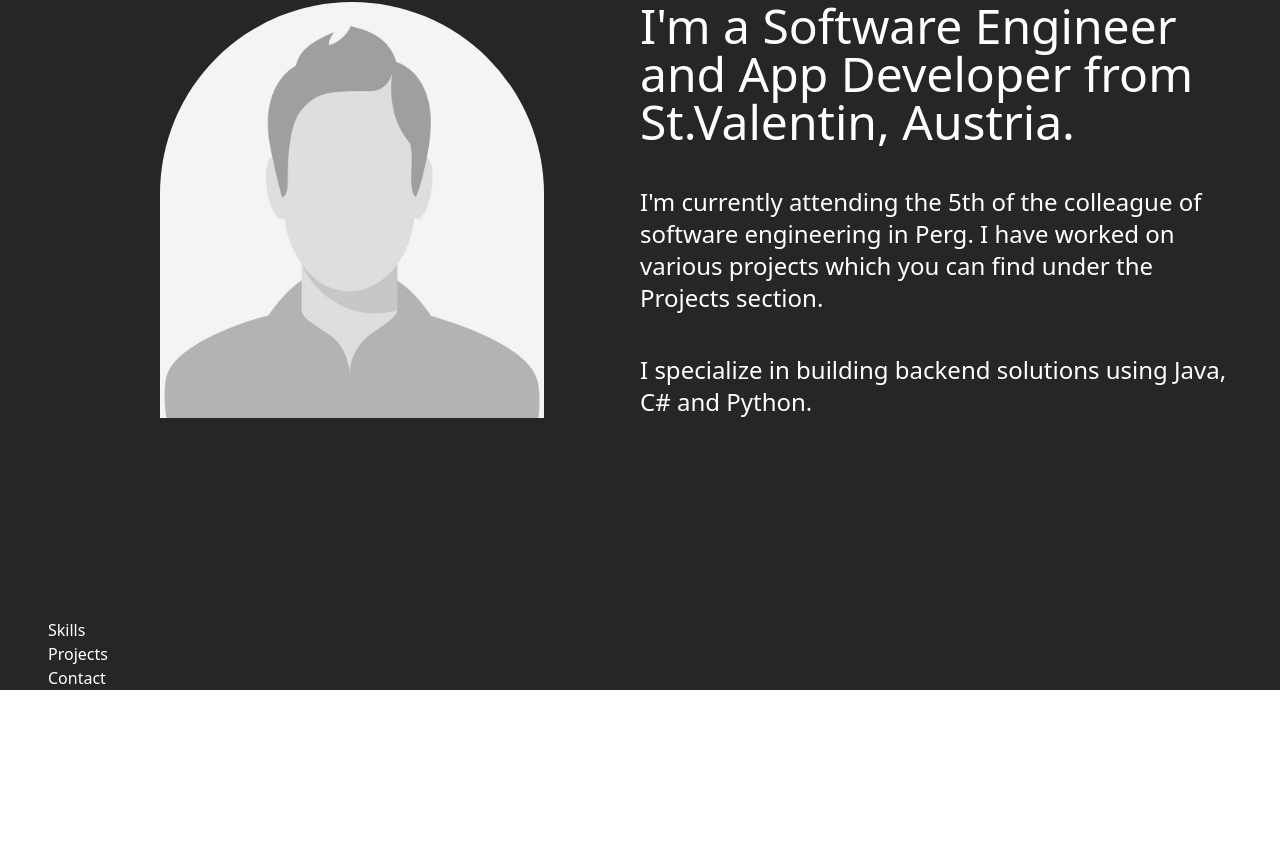
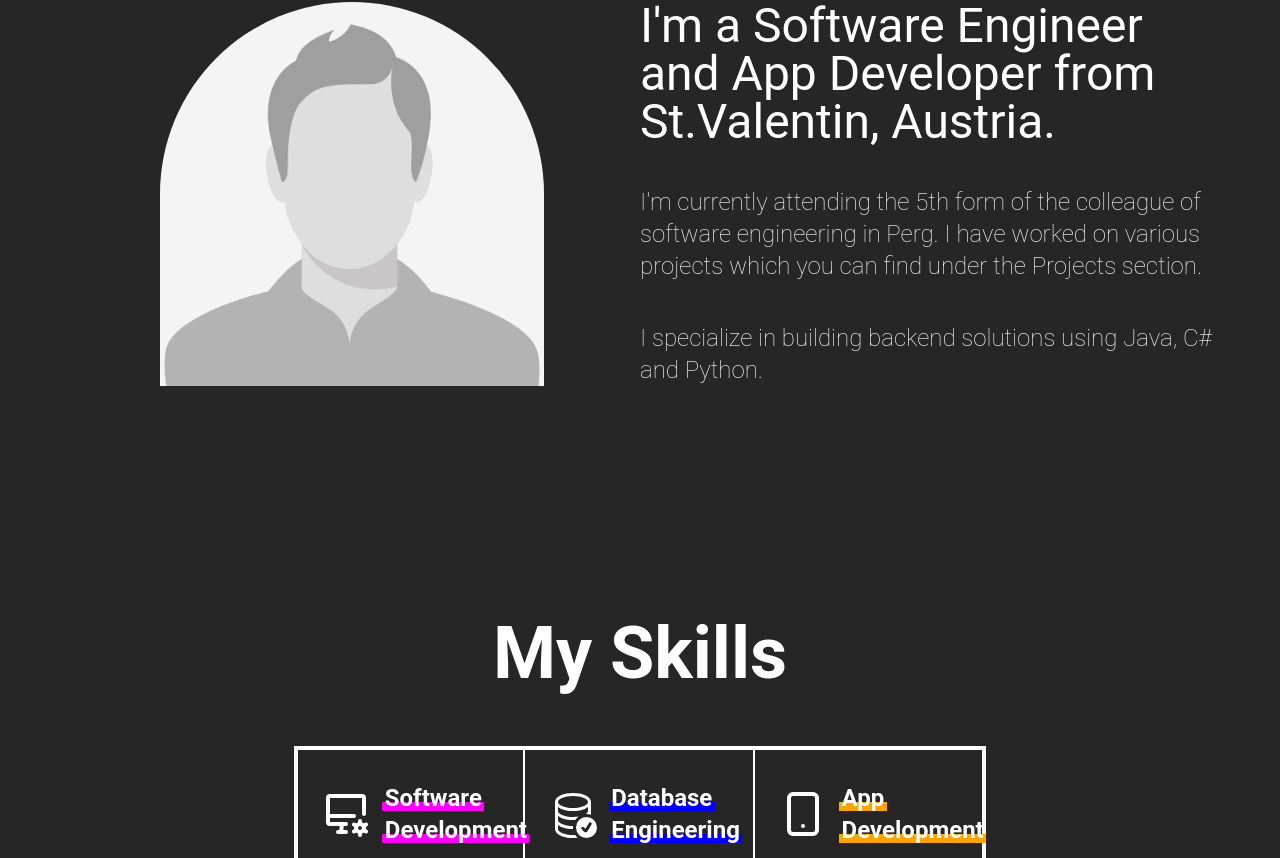
Before and after one commit to daCzepl/portfolio, a React (Vite) app: page / in a window 1280 px wide. Shown: the part 982-1840 px from the top of the page. Before the commit the page ends 1672 px from the top, so only its background shows below. Built offline with nearby package versions, Linux system fonts and the light colour scheme.

Commit message:
added skills page

```diff
--- a/src/app/index.css
+++ b/src/app/index.css
@@ -2,5 +2,45 @@
 @tailwind components;
 @tailwind utilities;
 
-body{
+body {
+  font-family: "Roboto", sans-serif;
 }
+.bg-software {
+  padding: 0.1em 0.1em 0.15em 0.1em;
+  box-decoration-break: clone;
+  -webkit-box-decoration-break: clone;
+  background: linear-gradient(
+    0deg,
+    rgba(255, 0, 255, 0) 0%,
+    rgba(255, 0, 255, 0) 16%,
+    rgba(255, 0, 255, 1) 16%,
+    rgba(255, 0, 255, 1) 41%,
+    rgba(255, 0, 255, 0) 41%
+  );
+}
+.bg-database {
+  padding: 0.1em 0.1em 0.15em 0.1em;
+  box-decoration-break: clone;
+  -webkit-box-decoration-break: clone;
+  background: linear-gradient(
+    0deg,
+    rgba(0, 0, 255, 0) 0%,
+    rgba(0, 0, 255, 0) 16%,
+    rgba(0, 0, 255, 1) 16%,
+    rgba(0, 0, 255, 1) 41%,
+    rgba(0, 0, 255, 0) 41%
+  );
+}
+.bg-app {
+  padding: 0.1em 0.1em 0.15em 0.1em;
+  box-decoration-break: clone;
+  -webkit-box-decoration-break: clone;
+  background: linear-gradient(
+    0deg,
+    rgba(255, 165, 0, 0) 0%,
+    rgba(255, 165, 0, 0) 16%,
+    rgba(255, 165, 0, 1) 16%,
+    rgba(255, 165, 0, 1) 41%,
+    rgba(255, 165, 0, 0) 41%
+  );
+}
--- a/src/components/nav/nav-item.tsx
+++ b/src/components/nav/nav-item.tsx
@@ -21,9 +21,7 @@ export const NavItem: React.FC<NavItemProps & { onClick?: () => void }> = ({
 }) => {
   return (
     <div className={`flex flex-col items-end ${grayOut ? blurOutColour : ""}`}>
-      <p className={`text-sm ${blurOutColour}`}>
-        {index === -1 ? "" : `0${index}`}
-      </p>
+      <p className={`text-sm ${blurOutColour}`}>{index === -1 ? "" : `0${index}`}</p>
       <Link
         className={`-mt-2 ${grayOut ? blurOutColour : textColour}`}
         to={path}
--- /dev/null
+++ b/src/components/skills-box.tsx
@@ -0,0 +1,25 @@
+import { ReactNode } from "react";
+
+interface SkillsBoxProps {
+  Icon: ReactNode;
+  headingBgClass: string;
+  headingText: string;
+  paragraphText: string;
+  className?: string;
+}
+
+export const SkillsBox: React.FC<SkillsBoxProps> = ({ Icon, headingBgClass, headingText, paragraphText, className }) => {
+  return (
+    <div className={`border-white px-6 py-8 border-t-4 border-b-4 border-r-2 ${className} w-[18vw] h-[20vw]`}>
+      <div className="flex items-center justify-start space-x-3 font-semibold">
+        <div className="text-lg md:text-xl lg:text-5xl">{Icon}</div>
+        <h1 className="text-lg md:text-xl lg:text-2xl text-left">
+          <span className={headingBgClass}>{headingText}</span>
+        </h1>
+      </div>
+      <div className="text-left pt-12 font-medium text-lg">
+        <p>{paragraphText}</p>
+      </div>
+    </div>
+  );
+};
--- a/src/pages/About.tsx
+++ b/src/pages/About.tsx
@@ -25,9 +25,9 @@ export const About = () => {
             <div className="leading-relaxed text-lg md:text-xl lg:text-2xl max-w-full md:max-w-3xl font-thin">
               <div className="mb-6 md:mb-10">
                 <p>
-                  I'm currently attending the 5th of the colleague of software
-                  engineering in Perg. I have worked on various projects which
-                  you can find under the Projects section.
+                  I'm currently attending the 5th form of the colleague of
+                  software engineering in Perg. I have worked on various
+                  projects which you can find under the Projects section.
                 </p>
               </div>
               <p>
--- a/src/pages/Skills.tsx
+++ b/src/pages/Skills.tsx
@@ -1,7 +1,34 @@
+import { FiSmartphone } from "react-icons/fi";
+import { SkillsBox } from "../components/skills-box";
+import { BsDatabaseCheck } from "react-icons/bs";
+import { TbDeviceImacCog } from "react-icons/tb";
+
 export const Skills = () => {
   return (
-    <div className="bg-neutral-800" id="skills">
-      <div className="text-white flex h-full items-center px-12">Skills</div>
+    <div className="bg-neutral-800 h-screen text-white" id="skills">
+      <div className="text-3xl md:text-5xl lg:text-7xl text-center mb-14 font-bold">My Skills</div>
+      <div className="text-center flex items-center justify-center">
+        <SkillsBox
+          Icon={<TbDeviceImacCog />}
+          headingBgClass="bg-software"
+          headingText="Software Development"
+          paragraphText="Experienced in both functional and OOP programming: Java, C#, Python, Typescript, Javascript."
+          className="border-l-4"
+        />
+        <SkillsBox
+          Icon={<BsDatabaseCheck />}
+          headingBgClass="bg-database"
+          headingText="Database Engineering"
+          paragraphText="Experienced in realational dmbs and designing databases using MYSQL, Oracle , MSSQLServer."
+        />
+        <SkillsBox
+          Icon={<FiSmartphone />}
+          headingBgClass="bg-app"
+          headingText="App Development"
+          paragraphText="Beginner at building mobile app for both Android and iOS using Java and Swift."
+          className="border-r-4"
+        />
+      </div>
     </div>
   );
 };
```
